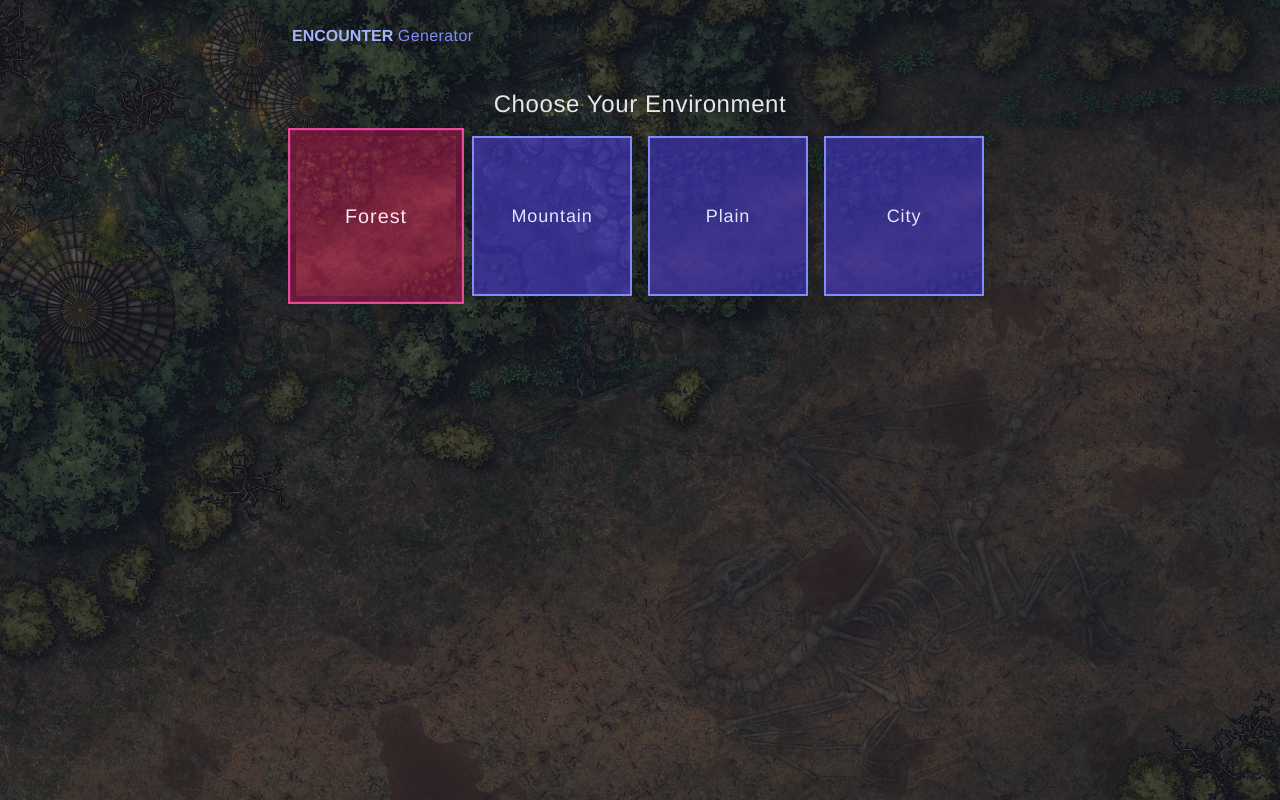
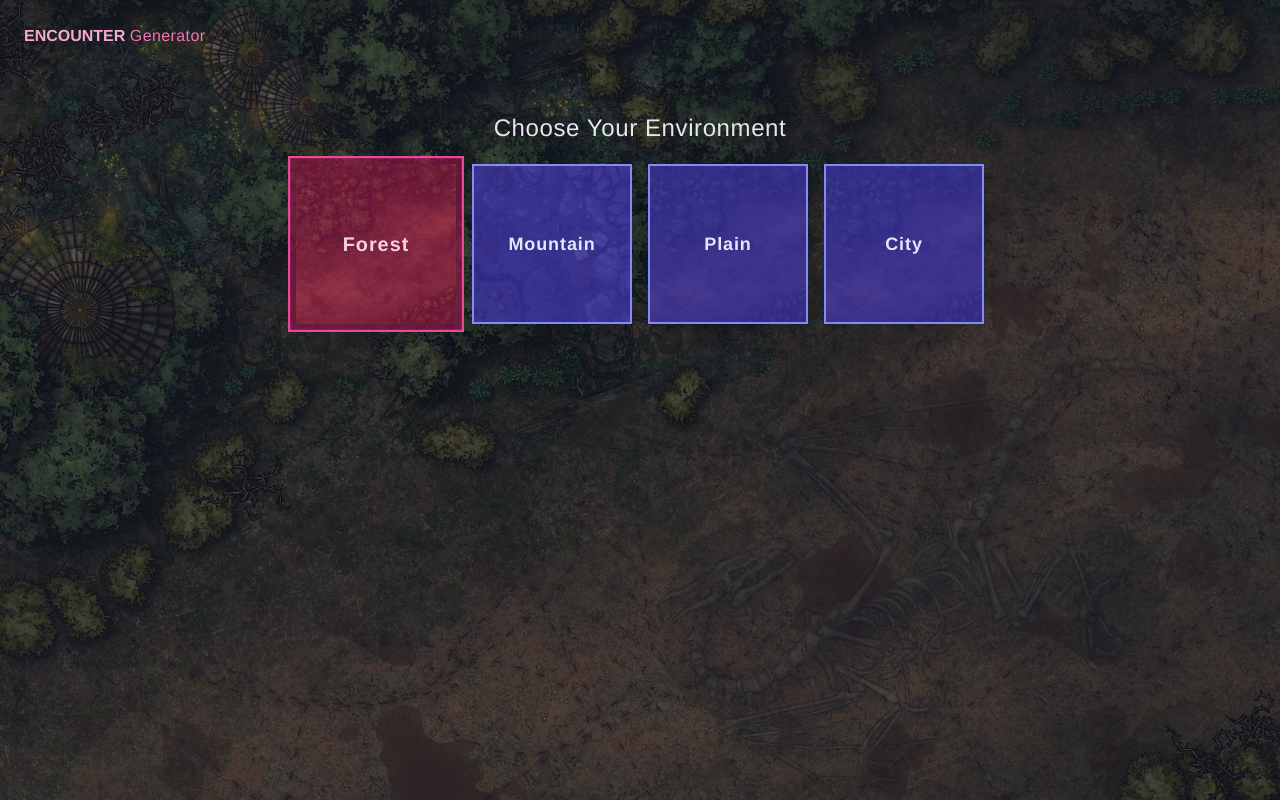
Before and after one commit to visualjerk/encounter-generator, a Vue app: page / in a window 1280 px wide. Built offline with nearby package versions, Linux system fonts and the light colour scheme; a web font is replaced by a local one.

Commit message:
alignments

```diff
--- a/src/App.vue
+++ b/src/App.vue
@@ -18,17 +18,17 @@ export default defineComponent({
   <div
     class="
       relative
-      p-6
       bg-gray-900
       h-screen
-      flex
-      justify-center
+      flex flex-col
+      items-center
       text-gray-200
-      overflow-hidden
     "
   >
-    <template v-for="id in environments" :key="id">
+    <div class="absolute top-0 left-0 w-full h-full overflow-hidden">
       <img
+        v-for="id in environments"
+        :key="id"
         :src="environmentImages[id]"
         class="
           absolute
@@ -44,20 +44,29 @@ export default defineComponent({
           id === selectedEnvironment ? 'opacity-40 scale-110' : 'opacity-0',
         ]"
       />
-    </template>
+    </div>
+    <header class="relative flex w-full p-6 mb-10">
+      <h1>
+        <span class="font-extrabold text-pink-300 uppercase"> Encounter </span>
+        <span class="tracking-wide text-pink-400">Generator</span>
+      </h1>
+    </header>
     <div class="relative">
-      <h1 class="mb-10 text-indigo-400">
-        <span class="font-extrabold text-indigo-300 uppercase">
-          Encounter
-        </span>
-        <span class="tracking-wide">Generator</span>
-      </h1>
       <form>
         <fieldset>
-          <legend class="mb-3 text-2xl tracking-wide text-center capitalize">
+          <legend
+            class="
+              mb-4
+              text-2xl
+              tracking-wide
+              text-center
+              capitalize
+              font-light
+            "
+          >
             Choose your environment
           </legend>
-          <div class="flex gap-4 p-1">
+          <div class="flex flex-wrap justify-center gap-4 p-1">
             <div
               v-for="(id, name) in environments"
               :key="id"
@@ -78,7 +87,7 @@ export default defineComponent({
                 :for="`environment-${id}`"
                 class="
                   text-indigo-100 text-lg
-                  font-medium
+                  font-bold
                   tracking-wider
                   h-full
                   w-full
@@ -93,7 +102,7 @@ export default defineComponent({
                   border-2 border-indigo-400
                   bg-indigo-800 bg-opacity-80
                   group-hover:bg-opacity-50
-                  peer-checked:text-pink-100
+                  peer-checked:text-pink-200
                   peer-checked:bg-pink-800
                   peer-checked:bg-opacity-60
                   peer-checked:scale-110
```
